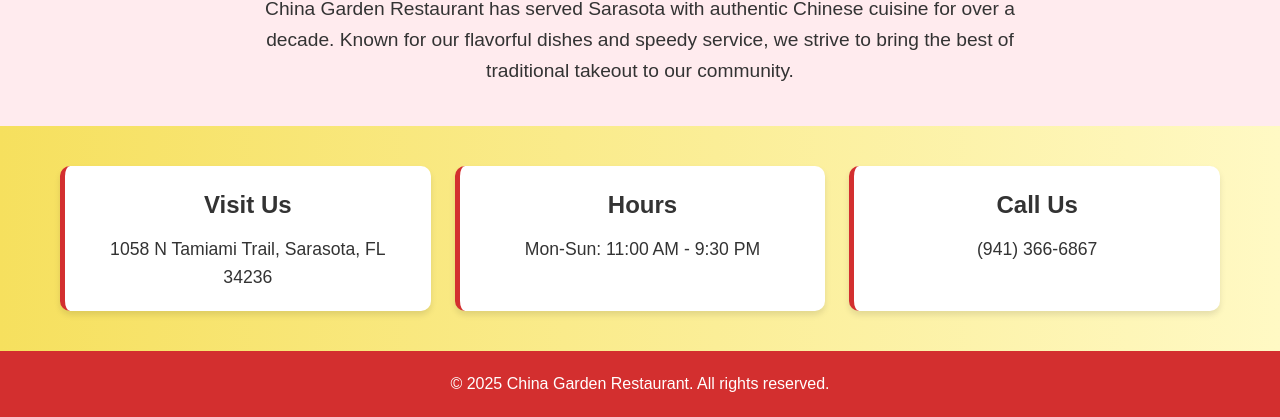
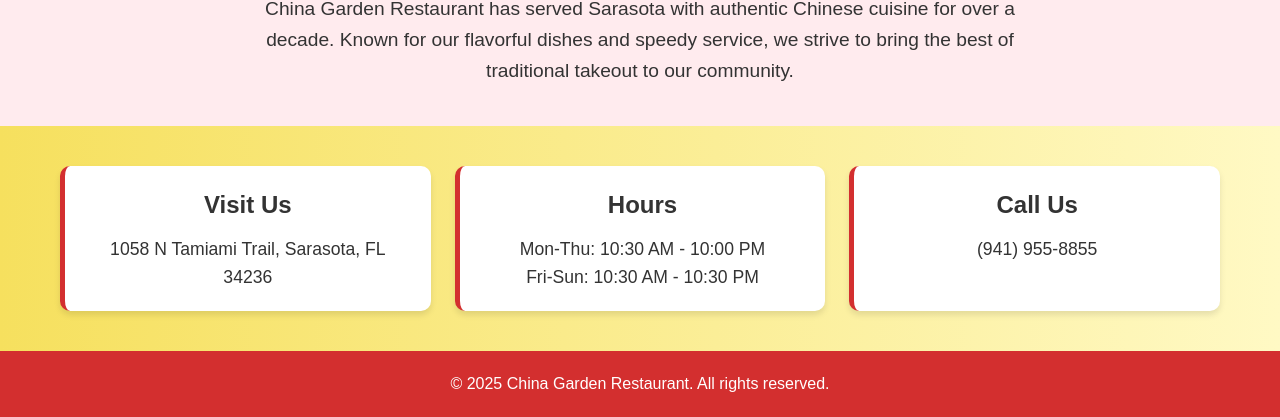
Before and after one commit to teabitter/ChinaGardenWebsite, a plain HTML site: page index.html in a window 1280 px wide. Shown: the part 720-1137 px from the top of the page. Drawn offline with Linux system fonts and the light colour scheme.

Commit message:
Update index.html

```diff
--- a/index.html
+++ b/index.html
@@ -39,11 +39,12 @@
         </div>
         <div class="card">
             <h4>Hours</h4>
-            <p>Mon-Sun: 11:00 AM - 9:30 PM</p>
+            <p>Mon-Thu: 10:30 AM - 10:00 PM</p>
+            <p>Fri-Sun: 10:30 AM - 10:30 PM</p>
         </div>
         <div class="card">
             <h4>Call Us</h4>
-            <p>(941) 366-6867</p>
+            <p>(941) 955-8855</p>
         </div>
     </section>
 
```
